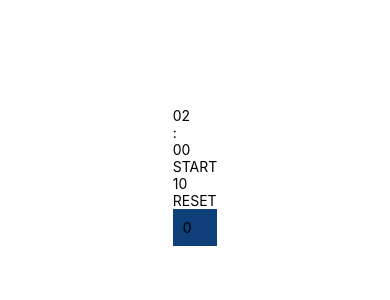
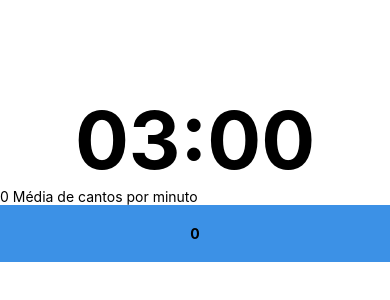
Before and after one commit to edemarfalcao/flying_high, a React Native app: screen / in a window 390 px wide. Shown: the part 246-546 px from the top of the page. Built offline with nearby package versions, Linux system fonts and the light colour scheme.

Commit message:
refactor: update timer logic

```diff
--- a/App.tsx
+++ b/App.tsx
@@ -1,21 +1,16 @@
-import { StatusBar } from 'expo-status-bar';
-import { StyleSheet, View } from 'react-native';
-import Counter from './components/Counter';
+import { SafeAreaView, StyleSheet } from "react-native";
+import CountdownTimer from "./components/CountdownTimer";
 
 export default function App() {
   return (
-    <View style={styles.container}>
-      <Counter/>
-      <StatusBar style="auto" />
-    </View>
+    <SafeAreaView style={styles.container}>
+      <CountdownTimer />
+    </SafeAreaView>
   );
 }
 
 const styles = StyleSheet.create({
   container: {
     flex: 1,
-    backgroundColor: '#fff',
-    alignItems: 'center',
-    justifyContent: 'center',
   },
 });
--- /dev/null
+++ b/components/CountdownTimer.tsx
@@ -0,0 +1,191 @@
+import React, { useEffect, useState } from "react";
+import {
+  FlatList,
+  StyleSheet,
+  Text,
+  TouchableOpacity,
+  View,
+} from "react-native";
+
+const START_MINUTES = "03";
+const START_SECOND = "00";
+const START_DERATION = 10;
+
+const CountdownTimer = () => {
+  const [isStop, setIsStop] = useState(false);
+  const [isRunning, setIsRunning] = useState(false);
+  const [count, setCount] = useState(0);
+  const [duration, setDuration] = useState(START_DERATION);
+  const [currentSeconds, setSeconds] = useState(START_SECOND);
+  const [currentMinutes, setMinutes] = useState(START_MINUTES);
+  const [currentTime, setCurrentTime] = useState(
+    parseInt(START_SECOND, 10) + 60 * parseInt(START_MINUTES, 10)
+  );
+  const [singsPerMinute, setSingsPerMinute] = useState<number[]>([]);
+  const [lastMinuteSings, setLastMinuteSings] = useState(0);
+
+  const stopHandler = () => {
+    setIsStop(true);
+    setIsRunning(false);
+  };
+  const resetHandler = () => {
+    setMinutes(START_MINUTES);
+    setSeconds(START_SECOND);
+    setIsRunning(false);
+    setIsStop(false);
+    setDuration(START_DERATION);
+    setLastMinuteSings(0);
+    setCount(0);
+    setSingsPerMinute([]);
+  };
+
+  const resumeHandler = () => {
+    let newDuration =
+      parseInt(currentMinutes, 10) * 60 + parseInt(currentSeconds, 10);
+    setDuration(newDuration);
+
+    setIsRunning(true);
+    setIsStop(false);
+  };
+
+  const handleClickCount = () => {
+    setDuration(parseInt(START_SECOND, 10) + 60 * parseInt(START_MINUTES, 10));
+    setIsRunning(true);
+
+    if (isRunning) {
+      setCount(count + 1);
+      setLastMinuteSings(lastMinuteSings + 1);
+    }
+  };
+
+  useEffect(() => {
+    if (isRunning === true) {
+      let timer = duration;
+      var minutes, seconds;
+      const interval = setInterval(function () {
+        if (--timer <= 0) {
+          setMinutes(START_MINUTES);
+          setSeconds(START_SECOND);
+          setIsRunning(false);
+          setIsStop(false);
+          setDuration(START_DERATION);
+        } else {
+          minutes = parseInt(String(timer / 60), 10);
+          seconds = parseInt(String(timer % 60), 10);
+
+          minutes = minutes < 10 ? "0" + minutes : minutes;
+          seconds = seconds < 10 ? "0" + seconds : seconds;
+
+          setMinutes(String(minutes));
+          setSeconds(String(seconds));
+        }
+      }, 1000);
+      return () => clearInterval(interval);
+    }
+  }, [isRunning]);
+
+  useEffect(() => {
+    if (isRunning) {
+      setCurrentTime(currentTime - 1);
+
+      if (currentTime % 60 === 0 || currentTime === 0) {
+        setSingsPerMinute(singsPerMinute.concat(lastMinuteSings));
+        setLastMinuteSings(0);
+      }
+    }
+  }, [currentSeconds]);
+
+  return (
+    <View style={styles.container}>
+      <View>
+        <View
+          style={{
+            display: "flex",
+          }}
+        >
+          <Text style={styles.counter}>
+            {currentMinutes}:{currentSeconds}
+          </Text>
+        </View>
+        <FlatList
+          style={styles.list}
+          data={singsPerMinute}
+          renderItem={({ item }) => <Text style={styles.item}>{item}</Text>}
+        />
+        <Text>{count / (900 - currentTime)} Média de cantos por minuto</Text>
+
+        <View>
+          {isRunning && (
+            <TouchableOpacity style={styles.stopButton} onPress={stopHandler}>
+              <Text style={styles.buttonText}>STOP</Text>
+            </TouchableOpacity>
+          )}
+
+          {isStop && (
+            <TouchableOpacity
+              style={styles.resumeButton}
+              onPress={resumeHandler}
+            >
+              <Text style={styles.buttonText}>RESUME</Text>
+            </TouchableOpacity>
+          )}
+          {isRunning && (
+            <TouchableOpacity style={styles.resetButton} onPress={resetHandler}>
+              <Text style={styles.buttonText}>RESET</Text>
+            </TouchableOpacity>
+          )}
+        </View>
+
+        <TouchableOpacity
+          style={styles.tapButton}
+          onPress={() => handleClickCount()}
+        >
+          <Text style={styles.buttonText}>{count}</Text>
+        </TouchableOpacity>
+      </View>
+    </View>
+  );
+};
+
+const styles = StyleSheet.create({
+  container: {
+    flex: 1,
+    justifyContent: "center",
+    width: "100%",
+  },
+
+  counter: {
+    textAlign: "center",
+    fontSize: 80,
+    fontWeight: "bold",
+  },
+  list: {
+    width: "60%",
+  },
+  item: {
+    fontSize: 18,
+    marginVertical: 10,
+  },
+  resetButton: {
+    padding: 20,
+    backgroundColor: "#F7EF81",
+  },
+  stopButton: {
+    padding: 20,
+    backgroundColor: "#FF6B6B",
+  },
+  resumeButton: {
+    padding: 20,
+    backgroundColor: "#4ECDC4",
+  },
+  tapButton: {
+    padding: 20,
+    backgroundColor: "#3C91E6",
+  },
+  buttonText: {
+    textAlign: "center",
+    fontWeight: "bold",
+  },
+});
+
+export default CountdownTimer;
--- a/components/Counter.tsx
+++ /dev/null
@@ -1,169 +0,0 @@
-import React, { useEffect, useState } from "react";
-import { StyleSheet, Text, TouchableOpacity, View } from "react-native";
-
-const START_MINUTES = '02';
-const START_SECOND = '00';
-const START_DERATION = 10;
-
-const Counter = () => {
-
-  const [isStop, setIsStop] = useState(false);
-  const [isRunning, setIsRunning] = useState(false);
-  const [count, setCount] = useState(0)
-  const [duration, setDuration] = useState(START_DERATION);
-  const [currentSeconds, setSeconds] = useState(START_SECOND);
-  const [currentMinutes, setMinutes] = useState(START_MINUTES);
-  const [currentTime, setCurrentTime] = useState(parseInt(START_SECOND, 10) + 60 * parseInt(START_MINUTES, 10))
-
-  const startHandler = () => {
-
-  };
-  const stopHandler = () => {
-    setIsStop(true);
-    setIsRunning(false);
-  };
-  const resetHandler = () => {
-    setMinutes(START_MINUTES);
-    setSeconds(START_SECOND);
-    setIsRunning(false);
-    setIsStop(false);
-    setDuration(START_DERATION);
-  };
-
-  const resumeHandler = () => {
-    let newDuration =
-      parseInt(currentMinutes, 10) * 60 + parseInt(currentSeconds, 10);
-    setDuration(newDuration);
-
-    setIsRunning(true);
-    setIsStop(false);
-  };
-
-  const handleClickCount = () => {
-    setDuration(parseInt(START_SECOND, 10) + 60 * parseInt(START_MINUTES, 10));
-    setIsRunning(true);
-
-    if(isRunning) {
-      setCount(count+1)
-    }
-  }
-
-  useEffect(() => {
-    if (isRunning === true) {
-      let timer = duration;
-      var minutes, seconds;
-      const interval = setInterval(function () {
-        if (--timer <= 0) {
-          resetHandler();
-        } else {
-          minutes = parseInt(String(timer / 60), 10);
-          seconds = parseInt(String(timer % 60), 10);
-
-          minutes = minutes < 10 ? '0' + minutes : minutes;
-          seconds = seconds < 10 ? '0' + seconds : seconds;
-
-          setMinutes(String(minutes));
-          setSeconds(String(seconds));
-        }
-      }, 1000);
-      return () => clearInterval(interval);
-    }
-  }, [isRunning]);
-
-  let BPM: any[] = []
-
-  useEffect(() => {
-    if(isRunning) {
-      setCurrentTime(currentTime-1)
-      const totalSingingLastMinute = 15
-      if(currentTime % 60 === 0){
-        BPM.push(count - totalSingingLastMinute)
-        console.log(BPM[0])
-      }
-    }
-  }, [currentSeconds])
-
-
-  return (
-    <View style={styles.container}>
-      <View>
-
-        <View>
-          <Text>{currentMinutes}</Text>
-          <Text>:</Text>
-          <Text>{currentSeconds}</Text>
-        </View>
-        {!isRunning && !isStop && (
-          <TouchableOpacity
-            onPress={startHandler}
-          ><Text>START</Text>
-
-          </TouchableOpacity>
-        )}
-        {isRunning && (
-          <TouchableOpacity
-            onPress={stopHandler}
-          >
-            <Text>STOP</Text>
-
-          </TouchableOpacity>
-        )}
-
-        {isStop && (
-          <TouchableOpacity
-            onPress={resumeHandler}
-          >
-            <Text>RESUME</Text>
-          </TouchableOpacity>
-        )}
-
-        <Text>{duration}</Text>
-
-        <TouchableOpacity
-          onPress={resetHandler}
-        >
-          <Text>RESET</Text>
-        </TouchableOpacity>
-
-
-        <TouchableOpacity onPress={()=> handleClickCount()} style={styles.tapCounter}>
-          <Text>{count}</Text>
-        </TouchableOpacity>
-      </View>
-    </View>
-  );
-};
-
-const styles = StyleSheet.create({
-  container: {
-    display: "flex",
-    flexDirection: "row",
-  },
-  tapCounter: {
-    fontWeight: "bold",
-    backgroundColor: "#0E3F79",
-    padding: 10,
-  },
-  counterText: {
-    fontSize: 40,
-    color: "#fff",
-    fontWeight: "bold",
-    textAlign: "center",
-  },
-  text: {
-    color: "#fff",
-    fontWeight: "bold",
-    fontSize: 20,
-    textAlign: "center",
-  },
-  stopTouchableOpacity: {
-    backgroundColor: "#E5424B",
-    padding: 20,
-  },
-  cleanTouchableOpacity: {
-    backgroundColor: "#ACAC4B",
-    padding: 20,
-  },
-});
-
-export default Counter;
--- a/package.json
+++ b/package.json
@@ -9,7 +9,7 @@
     "web": "expo start --web"
   },
   "dependencies": {
-    "expo": "~47.0.8",
+    "expo": "^47.0.8",
     "expo-status-bar": "~1.4.2",
     "react": "18.1.0",
     "react-dom": "18.1.0",
```
Also changed, not shown: 2 other files (tests, documents, lock files or other folders).
